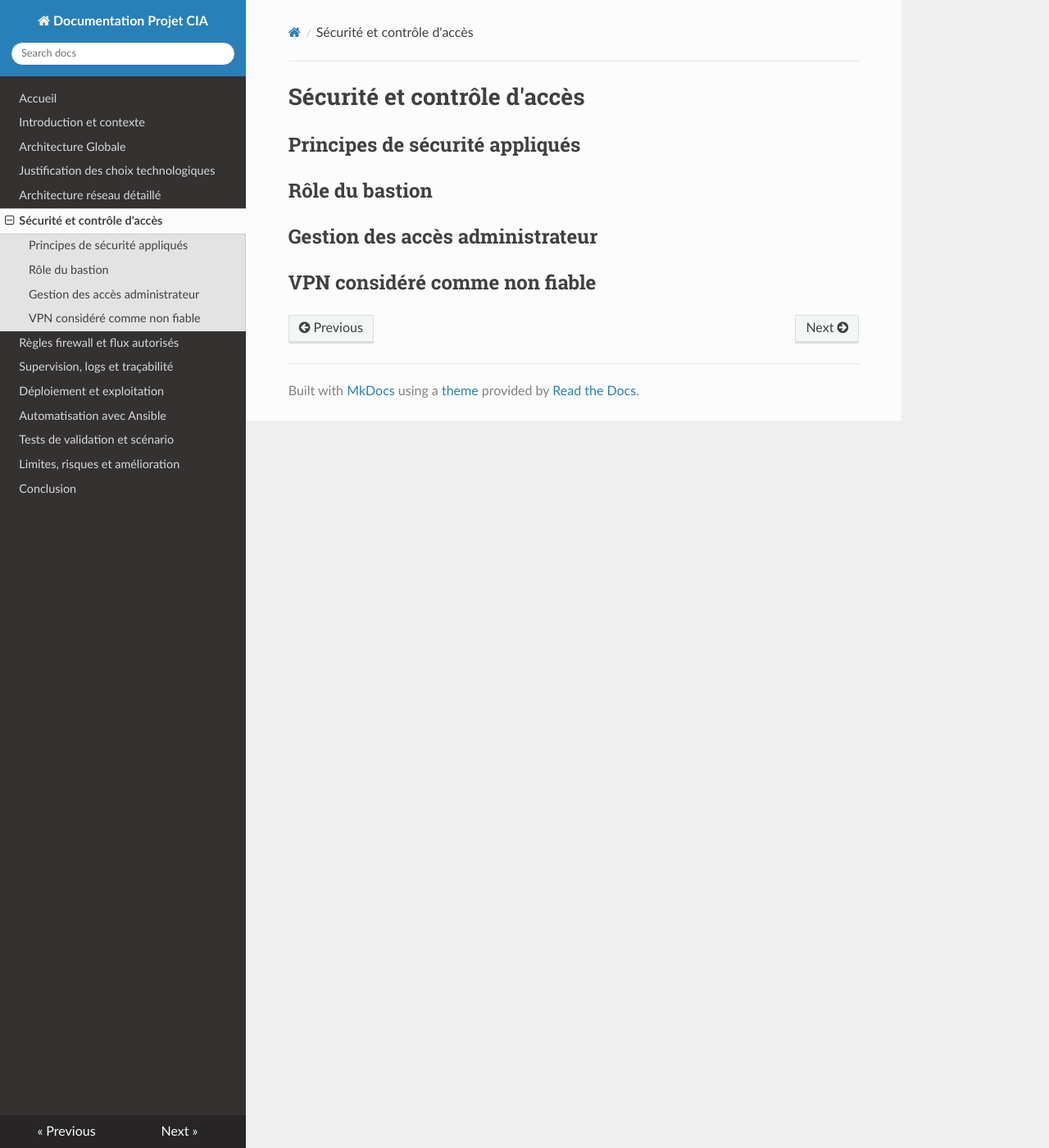
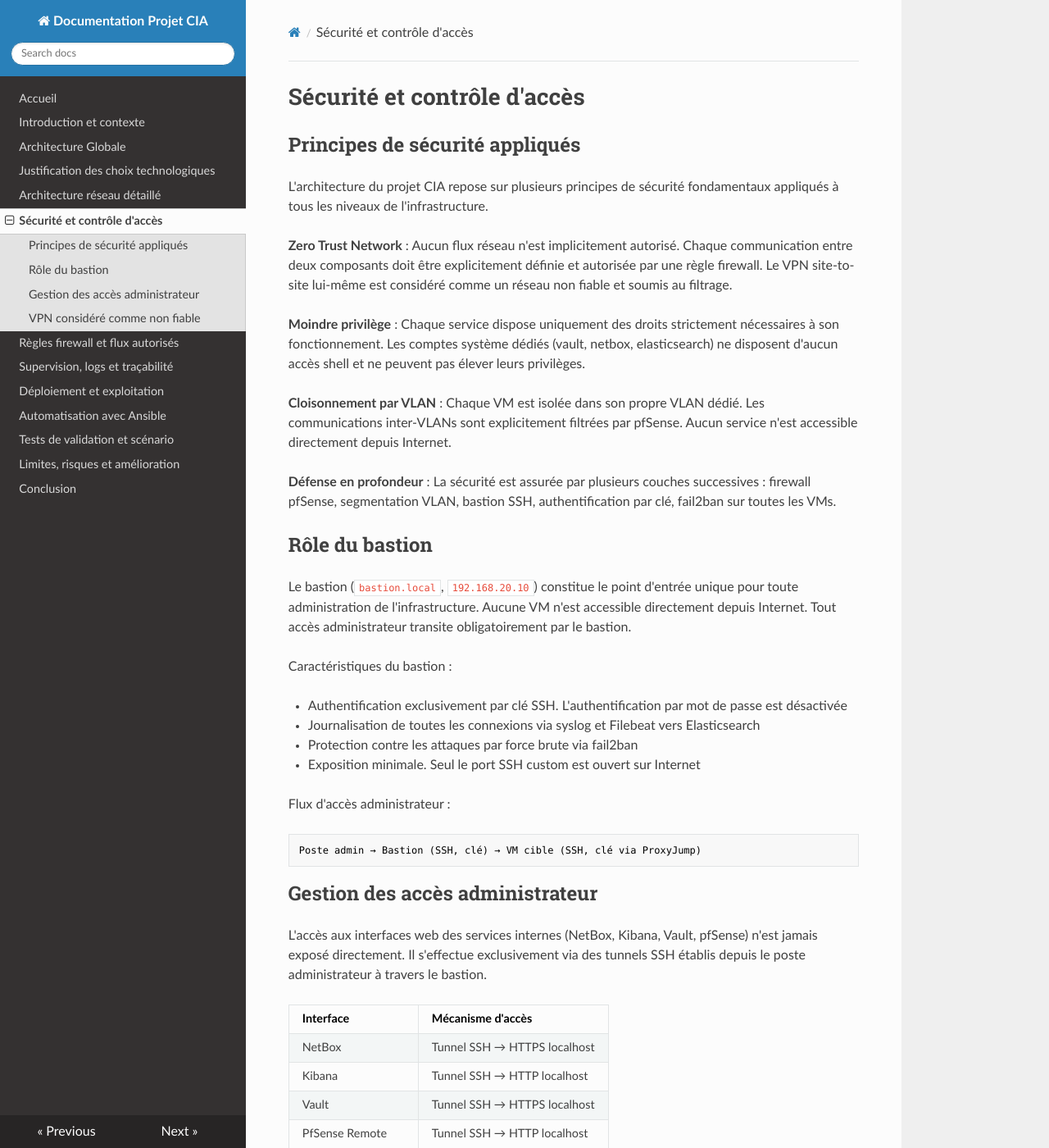
Before and after one commit to LazareMouzet/T-NSA-810, an MkDocs documentation site: the page built from docs/doc_globale/docs/securite.md, in a window 1280 px wide and 1400 px high. Shown: the whole window at 82% size. Built offline with MkDocs 1.6.1, drawn with Linux system fonts in a browser that asks for light colours; nearby versions of some CDN libraries; some of the changed text lies outside the part shown.

Commit message:
Drafting of the section on security and access control

````diff
--- a/docs/doc_globale/docs/securite.md
+++ b/docs/doc_globale/docs/securite.md
@@ -2,8 +2,47 @@
 
 ## Principes de sécurité appliqués
 
+L'architecture du projet CIA repose sur plusieurs principes de sécurité fondamentaux appliqués à tous les niveaux de l'infrastructure.
+
+**Zero Trust Network** : Aucun flux réseau n'est implicitement autorisé. Chaque communication entre deux composants doit être explicitement définie et autorisée par une règle firewall. Le VPN site-to-site lui-même est considéré comme un réseau non fiable et soumis au filtrage.
+
+**Moindre privilège** : Chaque service dispose uniquement des droits strictement nécessaires à son fonctionnement. Les comptes système dédiés (vault, netbox, elasticsearch) ne disposent d'aucun accès shell et ne peuvent pas élever leurs privilèges.
+
+**Cloisonnement par VLAN** : Chaque VM est isolée dans son propre VLAN dédié. Les communications inter-VLANs sont explicitement filtrées par pfSense. Aucun service n'est accessible directement depuis Internet.
+
+**Défense en profondeur** : La sécurité est assurée par plusieurs couches successives : firewall pfSense, segmentation VLAN, bastion SSH, authentification par clé, fail2ban sur toutes les VMs.
+
 ## Rôle du bastion
+
+Le bastion (`bastion.local`, `192.168.20.10`) constitue le point d'entrée unique pour toute administration de l'infrastructure. Aucune VM n'est accessible directement depuis Internet.
+Tout accès administrateur transite obligatoirement par le bastion.
+
+Caractéristiques du bastion :
+
+- Authentification exclusivement par clé SSH. L'authentification par mot de passe est désactivée
+- Journalisation de toutes les connexions via syslog et Filebeat vers Elasticsearch
+- Protection contre les attaques par force brute via fail2ban
+- Exposition minimale. Seul le port SSH custom est ouvert sur Internet
+
+Flux d'accès administrateur :
+
+```ini
+Poste admin → Bastion (SSH, clé) → VM cible (SSH, clé via ProxyJump)
+```
 
 ## Gestion des accès administrateur
 
+L'accès aux interfaces web des services internes (NetBox, Kibana, Vault, pfSense) n'est jamais exposé directement. Il s'effectue exclusivement via des tunnels SSH établis depuis le poste administrateur à travers le bastion.
+
+| Interface | Mécanisme d'accès |
+|---|---|
+| NetBox | Tunnel SSH → HTTPS localhost |
+| Kibana | Tunnel SSH → HTTP localhost |
+| Vault | Tunnel SSH → HTTPS localhost |
+| PfSense Remote | Tunnel SSH → HTTP localhost |
+| PfSense Datacenter | Tunnel SSH → HTTPS localhost |
+
 ## VPN considéré comme non fiable
+
+Bien que le tunnel VPN site-to-site chiffre les communications entre les deux sites, il est délibérément traité comme un réseau non fiable dans l'architecture CIA. Les flux transitant par le VPN sont soumis au même niveau de filtrage que les flux provenant d'Internet.
+Cette approche garantit que la compromission d'un équipement sur l'un des sites ne permet pas automatiquement d'accéder librement aux ressources de l'autre site.
````
